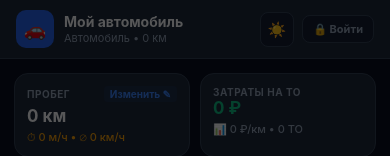
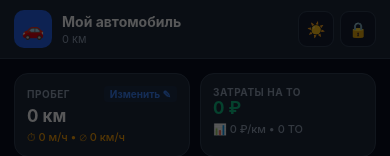
Before and after one commit to scanek/car-maintenance-mobile, a React Native app: screen / in a window 390 px wide. Shown: the top 156 px of the page. Built offline with nearby package versions, Linux system fonts and the light colour scheme.

Commit message:
fix(ui): resolve header layout overlap for theme/auth buttons and car license plate

```diff
--- a/App.js
+++ b/App.js
@@ -785,23 +785,29 @@ export default function App() {
           <View style={styles.carIconBox}>
             <Text style={{ fontSize: 18 }}>🚗</Text>
           </View>
-          <View style={{ flex: 1 }}>
-            <View style={{ flexDirection: 'row', alignItems: 'center', gap: 6 }}>
-              <Text style={[styles.carNameText, { color: colors.text }]} numberOfLines={1}>{activeVehicle?.name || 'Автомобиль'}</Text>
+          <View style={styles.headerCarInfo}>
+            <Text style={[styles.carNameText, { color: colors.text }]} numberOfLines={1} ellipsizeMode="tail">
+              {activeVehicle?.name || 'Автомобиль'}
+            </Text>
+            <View style={styles.carSubRow}>
               {activeVehicle?.plate ? (
                 <View style={styles.plateBadge}>
                   <Text style={styles.plateBadgeText}>{activeVehicle.plate}</Text>
                 </View>
               ) : null}
+              <Text style={[styles.carSubText, { color: colors.textMuted }]} numberOfLines={1} ellipsizeMode="tail">
+                {activeVehicle?.plate ? '• ' : ''}{Number(activeVehicle?.current_km || 0).toLocaleString('ru-RU')} км
+              </Text>
             </View>
-            <Text style={[styles.carSubText, { color: colors.textMuted }]}>
-              {activeVehicle?.engine || 'Автомобиль'} • {Number(activeVehicle?.current_km || 0).toLocaleString('ru-RU')} км
-            </Text>
           </View>
         </TouchableOpacity>
 
         <View style={styles.headerRight}>
-          <TouchableOpacity onPress={toggleTheme} style={[styles.iconButton, { backgroundColor: colors.cardSecondary, borderColor: colors.cardBorder }]}>
+          <TouchableOpacity
+            onPress={toggleTheme}
+            style={[styles.iconButton, { backgroundColor: colors.cardSecondary, borderColor: colors.cardBorder }]}
+            activeOpacity={0.7}
+          >
             <Text style={{ fontSize: 15 }}>{isDark ? '☀️' : '🌙'}</Text>
           </TouchableOpacity>
 
@@ -815,11 +821,16 @@ export default function App() {
                 setAuthModalVisible(true);
               }
             }}
-            style={[styles.authButton, { backgroundColor: isAdmin ? '#10b98120' : colors.cardSecondary, borderColor: isAdmin ? '#10b981' : colors.cardBorder }]}
+            style={[
+              styles.iconButton,
+              {
+                backgroundColor: isAdmin ? '#10b98120' : colors.cardSecondary,
+                borderColor: isAdmin ? '#10b981' : colors.cardBorder
+              }
+            ]}
+            activeOpacity={0.7}
           >
-            <Text style={{ fontSize: 11, fontWeight: 'bold', color: isAdmin ? '#10b981' : colors.textMuted }}>
-              {isAdmin ? '🔓 Режим: Админ' : '🔒 Войти'}
-            </Text>
+            <Text style={{ fontSize: 15 }}>{isAdmin ? '🔓' : '🔒'}</Text>
           </TouchableOpacity>
         </View>
       </View>
@@ -1977,7 +1988,7 @@ const styles = StyleSheet.create({
     flexDirection: 'row',
     alignItems: 'center',
     justifyContent: 'space-between',
-    paddingHorizontal: 16,
+    paddingHorizontal: 14,
     paddingVertical: 10,
     borderBottomWidth: 1,
   },
@@ -1986,6 +1997,13 @@ const styles = StyleSheet.create({
     alignItems: 'center',
     gap: 10,
     flex: 1,
+    paddingRight: 8,
+    minWidth: 0,
+  },
+  headerCarInfo: {
+    flex: 1,
+    minWidth: 0,
+    justifyContent: 'center',
   },
   carIconBox: {
     width: 38,
@@ -1994,14 +2012,21 @@ const styles = StyleSheet.create({
     backgroundColor: '#2563eb',
     alignItems: 'center',
     justifyContent: 'center',
+    flexShrink: 0,
   },
   carNameText: {
     fontSize: 14,
     fontWeight: 'bold',
   },
+  carSubRow: {
+    flexDirection: 'row',
+    alignItems: 'center',
+    gap: 6,
+    marginTop: 2,
+  },
   carSubText: {
     fontSize: 11,
-    marginTop: 1,
+    flexShrink: 1,
   },
   plateBadge: {
     backgroundColor: '#fef08a',
@@ -2010,6 +2035,7 @@ const styles = StyleSheet.create({
     borderRadius: 4,
     borderWidth: 1,
     borderColor: '#fde047',
+    flexShrink: 0,
   },
   plateBadgeText: {
     fontSize: 10,
@@ -2019,18 +2045,16 @@ const styles = StyleSheet.create({
   headerRight: {
     flexDirection: 'row',
     alignItems: 'center',
-    gap: 8,
+    gap: 6,
+    flexShrink: 0,
   },
   iconButton: {
-    padding: 7,
-    borderRadius: 8,
+    width: 36,
+    height: 36,
+    borderRadius: 9,
     borderWidth: 1,
-  },
-  authButton: {
-    paddingHorizontal: 10,
-    paddingVertical: 6,
-    borderRadius: 8,
-    borderWidth: 1,
+    alignItems: 'center',
+    justifyContent: 'center',
   },
   mainScrollView: {
     flex: 1,
```
